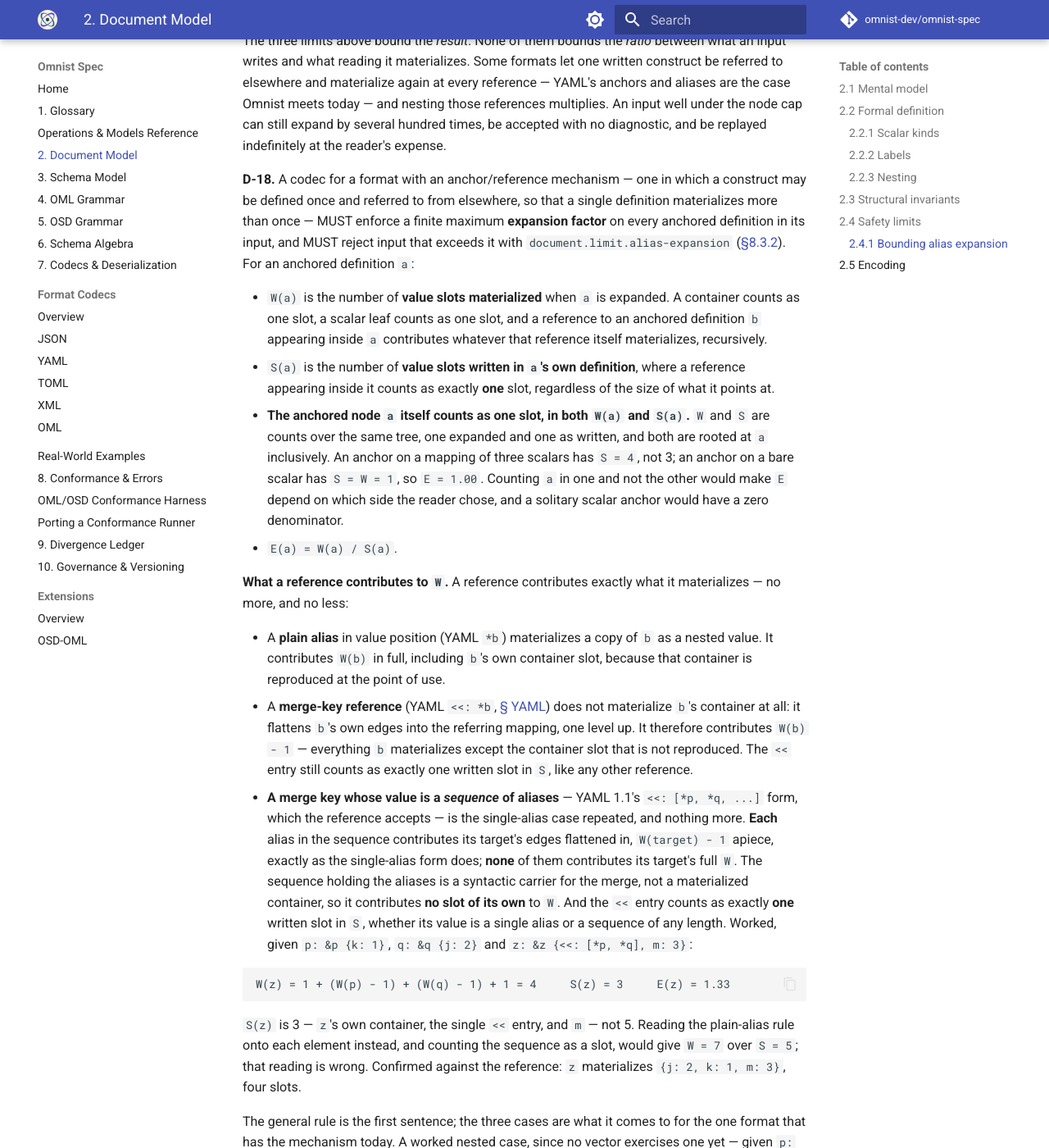
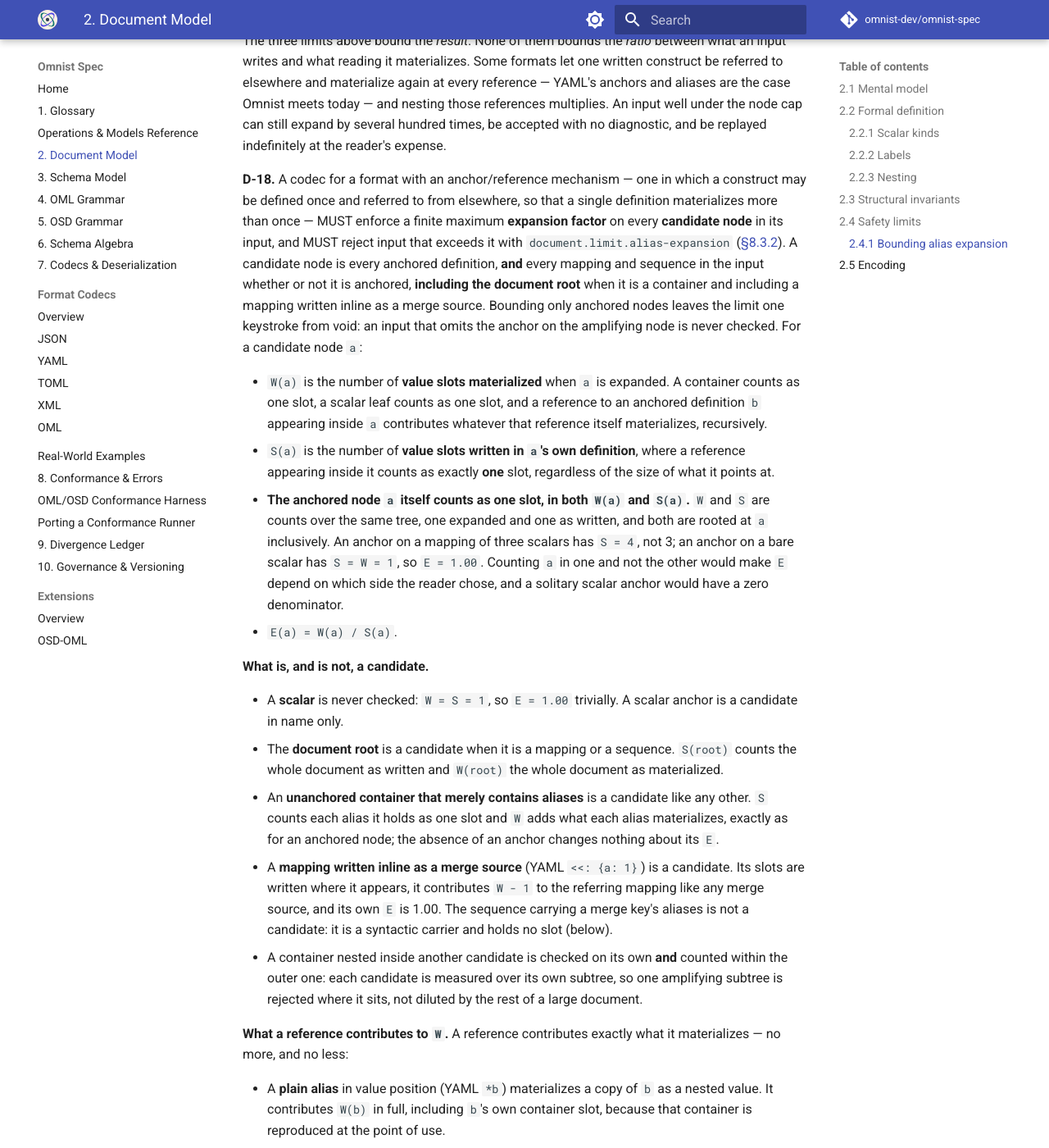
Before and after one commit to omnist-dev/omnist-spec, an MkDocs documentation site: the page built from docs/02-document-model.md, in a window 1280 px wide and 1400 px high, scrolled down 6052 px. Shown: the whole window at 82% size. Built offline with MkDocs 1.6.1 and Material for MkDocs 9.7.7, drawn with Linux system fonts in a browser that asks for light colours; comment, search, counter and statistics services are not loaded; some of the changed text lies outside the part shown.

Commit message:
Amend D-18/D-19: bound every container and the root (#121)
Every mapping and sequence, the root, and inline merge sources are
candidate nodes for the expansion check, anchored or not. One-pass
memoized W/S, saturating arithmetic. Eight vectors (310), ledger DIV-3,
CHANGELOG, v0.25.0-beta.

Co-Authored-By: Claude Sonnet 5.5 <noreply@anthropic.com>

````diff
--- a/docs/02-document-model.md
+++ b/docs/02-document-model.md
@@ -184,7 +184,7 @@ big-data ingestion engine.
 | Maximum nesting depth | 200 | Levels of node nesting, counted from the Document root |
 | Maximum node count | 1 000 000 | Nodes materialized while building one Document |
 | Maximum integer digits | 4 300 | Decimal digits in an `integer` literal, sign excluded |
-| Maximum alias expansion factor | 50 | The materialized-to-written value-slot ratio of any one anchored definition, in a format that has an anchor/reference mechanism (D-18) |
+| Maximum alias expansion factor | 50 | The materialized-to-written value-slot ratio of any one anchored definition, any other mapping or sequence, and the document root, in a format that has an anchor/reference mechanism (D-18) |
 
 **The fourth row is conditional; the first three are not.** Depth, node count
 and integer digits bound every Document on every route into the model, so
@@ -267,10 +267,15 @@ and be replayed indefinitely at the reader's expense.
 **D-18.** A codec for a format with an anchor/reference mechanism — one in
 which a construct may be defined once and referred to from elsewhere, so that
 a single definition materializes more than once — MUST enforce a finite
-maximum **expansion factor** on every anchored definition in its input, and
+maximum **expansion factor** on every **candidate node** in its input, and
 MUST reject input that exceeds it with `document.limit.alias-expansion`
 ([§8.3.2](08-conformance-and-errors.md#832-document-building-and-limits)).
-For an anchored definition `a`:
+A candidate node is every anchored definition, **and** every mapping and
+sequence in the input whether or not it is anchored, **including the document
+root** when it is a container and including a mapping written inline as a
+merge source. Bounding only anchored nodes leaves the limit one keystroke from
+void: an input that omits the anchor on the amplifying node is never checked.
+For a candidate node `a`:
 
 - `W(a)` is the number of **value slots materialized** when `a` is expanded. A
   container counts as one slot, a scalar leaf counts as one slot, and a
@@ -287,6 +292,27 @@ For an anchored definition `a`:
   make `E` depend on which side the reader chose, and a solitary scalar
   anchor would have a zero denominator.
 - `E(a) = W(a) / S(a)`.
+
+**What is, and is not, a candidate.**
+
+- A **scalar** is never checked: `W = S = 1`, so `E = 1.00` trivially. A
+  scalar anchor is a candidate in name only.
+- The **document root** is a candidate when it is a mapping or a sequence.
+  `S(root)` counts the whole document as written and `W(root)` the whole
+  document as materialized.
+- An **unanchored container that merely contains aliases** is a candidate
+  like any other. `S` counts each alias it holds as one slot and `W` adds what
+  each alias materializes, exactly as for an anchored node; the absence of an
+  anchor changes nothing about its `E`.
+- A **mapping written inline as a merge source** (YAML `<<: {a: 1}`) is a
+  candidate. Its slots are written where it appears, it contributes `W - 1`
+  to the referring mapping like any merge source, and its own `E` is 1.00.
+  The sequence carrying a merge key's aliases is not a candidate: it is a
+  syntactic carrier and holds no slot (below).
+- A container nested inside another candidate is checked on its own **and**
+  counted within the outer one: each candidate is measured over its own
+  subtree, so one amplifying subtree is rejected where it sits, not diluted by
+  the rest of a large document.
 
 **What a reference contributes to `W`.** A reference contributes exactly what
 it materializes — no more, and no less:
@@ -337,8 +363,17 @@ away; `r`'s plain alias of `q` contributes all 3 of `q`'s slots, because
 `q`'s container *is* reproduced under `n`.
 
 D-18 is violated, and the codec MUST reject the input, when `E(a)` exceeds
-the configured maximum for any anchored definition `a` in it. The reference
-default is **50**.
+the configured maximum for any candidate node `a` in it. The reference
+default is **50**. A worked unanchored case, given `b: &b {k1: 1, k2: 2, k3: 3}`
+and `t: {<<: [*b, *b, *b, *b]}`, where `t` has no anchor:
+
+```
+W(b) = 4   S(b) = 4   E(b) = 1.00
+W(t) = 1 + 4*(W(b) - 1) = 13   S(t) = 2   E(t) = 6.50
+```
+
+`t` is a candidate although nothing refers to it, and it is rejected at a
+maximum of 6 for exactly the reason an anchored `t` would be.
 
 - **D-19.** The check MUST be performed **before** the expansion is
   materialized. `W` and `S` are computable in time linear in the size of the
@@ -367,15 +402,25 @@ default is **50**.
   read it as the structural count defined by these rules; the two coincide
   except under key override.
 
+  **The check is one pass.** `W` and `S` for every candidate node MUST be
+  computed in a single traversal of the input with each anchored definition's
+  `W` and `S` memoized, so the work stays linear in the size of the input no
+  matter how many times a definition is referred to: a reference reads the
+  target's stored `W`, it does not re-walk the target. Counting each candidate
+  by re-expanding the aliases inside it is the quadratic or exponential
+  behaviour D-19 forbids.
+
   **D-19's bound holds only if the check is made as it goes.** An
-  implementation SHOULD evaluate `E(a)` per anchored definition as it computes
+  implementation SHOULD evaluate `E(a)` per candidate node as it computes
   it and reject on the first `E(a)` over the maximum, rather than computing
   every `W` in the input and checking afterwards. Checking as it goes keeps
   every `W` it ever holds bounded by `max × S(a)` for the anchor in hand.
   Deferring the check lets the very input D-18 exists to refuse drive a `W` to
   arbitrary magnitude first — on a fixed-width integer that is an overflow,
   and a wrapped `W` can compare *under* the maximum, turning the attack input
-  into an accept. An implementation that does defer the check MUST otherwise
+  into an accept. `W` accumulation MUST be saturating (or arbitrary-precision)
+  regardless of when the check runs, because an unanchored container can carry
+  a `W` as large as an anchored one. An implementation that does defer the check MUST otherwise
   guard against that overflow, with a checked or saturating accumulation or an
   arbitrary-precision `W`.
 - **D-20.** An anchored definition that refers to itself, directly or through
@@ -415,10 +460,22 @@ gap in it, and it is deliberately not restated here: one refusal per hazard.
 **On the reference default of 50.** It is calibrated against `E` as defined
 above, measured on real documents. Legitimate anchored YAML clusters far
 below it: a merge-key configuration of the `<<: *defaults` kind that
-docker-compose and GitLab CI use reads `E = 1.00` at every size tested, up to
-36 KB, because a merge key flattens into the referring mapping rather than
-nesting under it; anchor-to-anchor chains and scalar-constant reuse read at
-most 5.75. The amplifying shape — nested anchors, each level referring to the
+docker-compose and GitLab CI use reads `E = 1.00` for the *anchored
+defaults block* at every size tested, up to 36 KB, because a merge key
+flattens into the referring mapping rather than nesting under it;
+anchor-to-anchor chains and scalar-constant reuse read at most 5.75.
+
+**A mapping that merges a large anchor does not read 1.00, anchored or not.**
+Its `E` is about `(keys + 2) / 3`: `job: {<<: *base, script: x}` writes three
+slots (the container, `<<`, `script`) and materializes `keys + 2`, so with 60
+base keys `E(job) = 20.67` and with 150 it is `50.67` and is rejected at the
+default. That is intended. The candidate rule checks every container, so a
+mapping that writes almost nothing of its own while pulling in a large block
+is exactly the ratio D-18 bounds; the earlier "1.00 at every size" reading
+held only because unanchored referrers were never measured. An input whose
+merging mappings each carry enough local keys of their own stays well under
+the limit, and an implementation MAY raise the maximum under D-10 and D-11
+for a workload that needs it. The amplifying shape — nested anchors, each level referring to the
 previous one several times — crosses into dangerous territory around
 `E = 170` and climbs steeply from there. 50 sits roughly 9× above the worst
 legitimate document measured and roughly 3.4× below the weakest dangerous
````
Also changed, not shown: CHANGELOG.md (+27 -0 lines), docs/08-conformance-and-errors.md (+1 -1 lines), docs/09-divergence-ledger.md (+10 -2 lines), docs/formats/yaml.md (+3 -2 lines), docs/index.md (+1 -1 lines), docs/porting-a-conformance-runner.md (+2 -2 lines), 1 other file.
